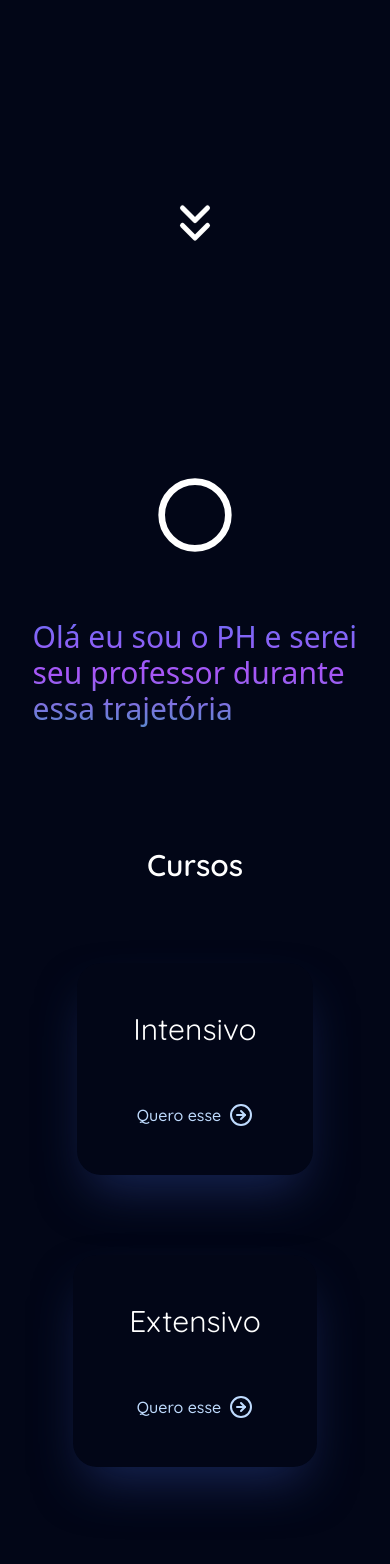
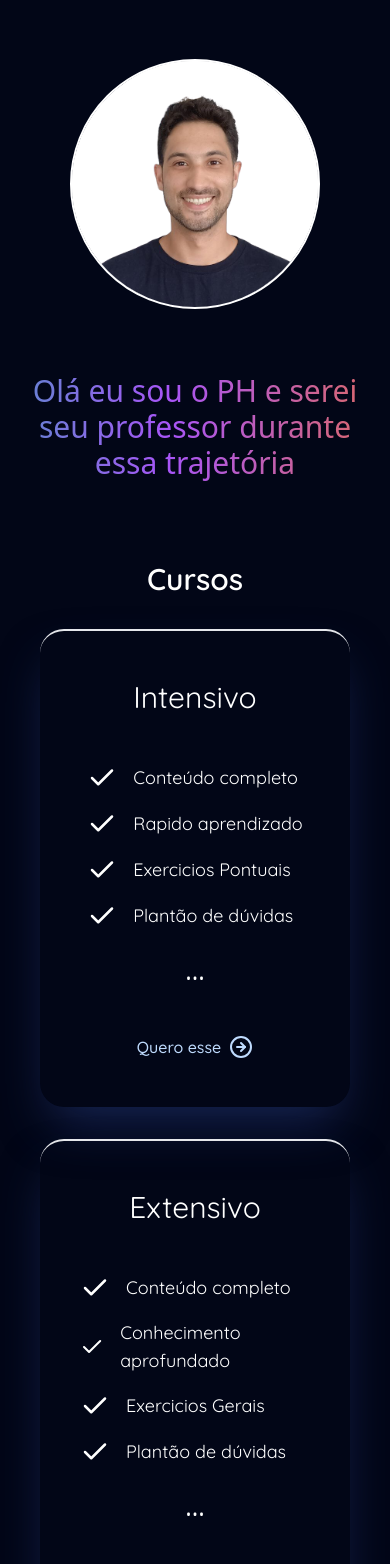
Before and after one commit to luccaparadeda/phdaquimica, a Next.js app: page / in a window 390 px wide. Shown: the part 433-1997 px from the top of the page. Built offline with nearby package versions, Linux system fonts and the light colour scheme.

Commit message:
feat: finished mobile

```diff
--- a/src/app/page.tsx
+++ b/src/app/page.tsx
@@ -2,6 +2,7 @@ import {
 	AlertTriangle,
 	ArrowDownNarrowWide,
 	ArrowRightCircle,
+	Check,
 	ChevronDown,
 	ChevronsDown,
 	Circle,
@@ -67,7 +68,7 @@ export default function Home() {
 					<MenuHamburguer menuItems={menudata} />
 				</nav>
 
-				<div className='flex flex-col items-center h-screen	 w-full justify-evenly'>
+				<div className='flex flex-col items-center my-16 justify-center w-full gap-20'>
 					<h1 className='text-4xl font-sans font-bold px-10 text-white text-center sm:text-5xl md:text-6xl lg:text-7xl'>
 						Está pronto para conhecer os melhores cursos de{' '}
 						<span className='animate-text bg-gradient-to-r from-teal-500 via-purple-500 to-orange-500 bg-clip-text text-transparent font-black'>
@@ -81,32 +82,101 @@ export default function Home() {
 					/>
 				</div>
 				<div className='flex w-full gap-16 flex-col items-center justify-evenly'>
-					<Circle
-						size={80}
-						color='white'
+					<Image
+						src={'/ph.svg'}
+						alt='professor ph'
+						width={250}
+						height={250}
+						className='rounded-full border-2 border-white'
 					/>
-					<p className='text-3xl w-10/12 font-sans font-medium animate-text bg-gradient-to-t from-teal-500 via-purple-500 to-blue-500  bg-clip-text text-transparent text-left sm:text-3xl md:text-4xl lg:text-5xl '>
+					<p className='text-3xl w-10/12 font-sans font-medium animate-text bg-gradient-to-r from-teal-500 via-purple-500 to-orange-500  bg-clip-text text-transparent text-center sm:text-3xl md:text-4xl lg:text-5xl '>
 						Olá eu sou o PH e serei seu professor durante essa trajetória
 					</p>
 				</div>
-				<section className='flex min-h-screen gap-20 w-full flex-col items-center mt-20	p-10'>
+				<section className='flex min-h-screen flex-wrap gap-8 w-full justify-center mt-10	p-10'>
 					<h2 className='text-white font-semibold text-3xl w-full text-center'>
 						Cursos
 					</h2>
-					<div className='flex gap-10 flex-col p-10 items-center shadow-2xl shadow-blue-950 rounded-3xl'>
+					<div className='flex gap-10 w-96 flex-col p-10 items-center shadow-2xl border-t-2 shadow-blue-950 rounded-3xl'>
 						<p className='text-3xl text-center px-4 py-2 text-white'>
 							Intensivo
 						</p>
+						<ul className='flex flex-col gap-4'>
+							<li className='flex items-center gap-4'>
+								<Check
+									color='white'
+									size={30}
+								/>
+								<p className='text-white text-lg'>Conteúdo completo</p>
+							</li>
+							<li className='flex items-center gap-4'>
+								<Check
+									color='white'
+									size={30}
+								/>
+								<p className='text-white text-lg'>Rapido aprendizado</p>
+							</li>
+							<li className='flex items-center gap-4'>
+								<Check
+									color='white'
+									size={30}
+								/>
+								<p className='text-white text-lg'>Exercicios Pontuais</p>
+							</li>
+							<li className='flex items-center gap-4'>
+								<Check
+									color='white'
+									size={30}
+								/>
+								<p className='text-white text-lg'>Plantão de dúvidas</p>
+							</li>
+							<li>
+								<p className='text-white text-4xl w-full text-center'>...</p>
+							</li>
+						</ul>
 						<Button
 							variant={'ghost'}
 							className='text-md text-blue-200'>
 							Quero esse <ArrowRightCircle className='ml-2 text-blue-200' />
 						</Button>
 					</div>
-					<div className='flex gap-10 flex-col p-10 items-center shadow-2xl shadow-blue-950 rounded-3xl'>
+					<div className='flex gap-10 w-96 flex-col p-10 items-center shadow-2xl border-t-2 shadow-blue-950 rounded-3xl'>
 						<p className='text-3xl text-center px-4 py-2 text-white'>
 							Extensivo
 						</p>
+						<ul className='flex flex-col gap-4'>
+							<li className='flex items-center gap-4'>
+								<Check
+									color='white'
+									size={30}
+								/>
+								<p className='text-white text-lg'>Conteúdo completo</p>
+							</li>
+							<li className='flex items-center gap-4'>
+								<Check
+									color='white'
+									size={30}
+								/>
+								<p className='text-white text-lg'>Conhecimento aprofundado</p>
+							</li>
+							<li className='flex items-center gap-4'>
+								<Check
+									color='white'
+									size={30}
+								/>
+								<p className='text-white text-lg'>Exercicios Gerais</p>
+							</li>
+							<li className='flex items-center gap-4'>
+								<Check
+									color='white'
+									size={30}
+								/>
+								<p className='text-white text-lg'>Plantão de dúvidas</p>
+							</li>
+							<li>
+								<p className='text-white text-4xl w-full text-center'>...</p>
+							</li>
+						</ul>
 						<Button
 							variant={'ghost'}
 							className='text-md text-blue-200'>
```
Also changed, not shown: public/ph.svg (added).
